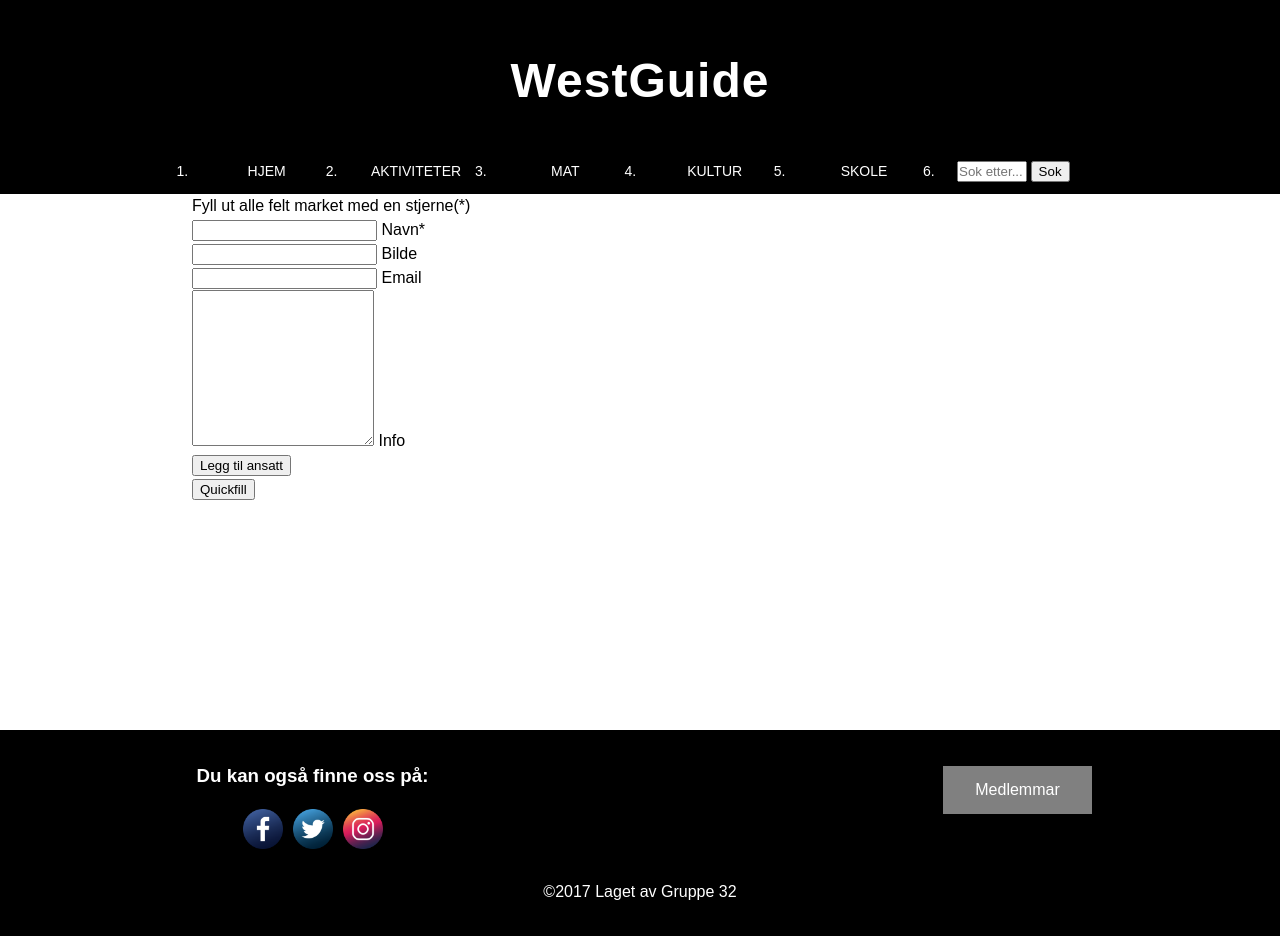
After one commit to saccky/webprojekt-2, a PHP site: page /new-employee.php in a window 1280 px wide. The commit adds this page. Run offline with PHP 8.4, Linux system fonts and the light colour scheme.

Commit message:
Lag ny, oppdater, fjern ansatt

```diff
--- a/employee.php
+++ b/employee.php
@@ -29,11 +29,11 @@
         { ?>
             <!--- Sletteknapp --->
             <a class="employee-delete-class" href="delete-employee.php?id=<?= $event['id'] ?>">
-                <button class="employee-btn" type="button"> Fjern Ansatt (placeholder) </button>
+                <button class="employee-btn" type="button"> Fjern Ansatt </button>
             </a>
             <!--- Endreknapp --->
             <a class="employee-edit-class" href="edit-employee.php?id=<?= $event['id'] ?>">
-                <button class="employee-btn" type="button"> Endre Info (placeholder) </button>
+                <button class="employee-btn" type="button"> Endre Info </button>
             </a>
         <?php } ?>
     </div>
--- /dev/null
+++ b/new-employee.php
@@ -0,0 +1,46 @@
+<?php
+    require 'header.php';
+?>
+
+<div class="wrap">
+    <div class="box">
+        <?= 'Fyll ut alle felt market med en stjerne(*)<br>' ?>
+        <main class="form-new">
+            <div class="">
+                <form class="" action="store-employee.php" method="post">
+                    <div class="">
+                        <input class="" type="text" id="new-name" name="new-name">
+                        <label class="">Navn*</label>
+                    </div>
+                    <div class="">
+                        <input class="" type="text" id="new-picture" name="new-picture">
+                        <label class="">Bilde</label>
+                    </div>
+                    <div class="">
+                        <input class="" type="text" id="new-email" name="new-email">
+                        <label class="">Email</label>
+                    </div>
+                    <div class="">
+                        <textarea class="" type="text" rows= "10" id="new-info" name="new-info"></textarea>
+                        <label class="" for="body">Info</label>
+                    </div>
+                    <button class="">
+                        Legg til ansatt
+                    </button>
+                </form>
+
+                <form class="" action="store-employee.php" method="post">
+                    <input type="hidden" id="new-name" name="new-name" value="Einstein">
+                    <input type="hidden" id="new-picture" name="new-picture" value="Bilder-Aktivitet/Einstein.jpg">
+                    <input type="hidden" id="new-email" name="new-email" value="Testemail@ikkeklikk.no">
+                    <input type="hidden" id="new-info" name="new-info" value="Test Info, fylt ut av Quickfill">
+                    <button class=""> Quickfill </button>
+                </form>
+            </div>
+        </main>
+    </div>
+</div>
+
+<?php
+    require 'footer.php';
+?>
--- a/store-event.php
+++ b/store-event.php
@@ -19,6 +19,5 @@
     "'.$_POST['new-tag'].'")');
 
     require 'connection-footer.php';
-
     header('Location: index.php');
     exit;
--- a/update-article.php
+++ b/update-article.php
@@ -4,7 +4,7 @@
 
     if(empty($_POST["edit-title"]) || empty($_POST["edit-body"]) || empty($_POST["edit-author"])) //Hvis tittel, body, eller forfatter ikke er fylt ut, send bruker tilbake
     {
-        header('Location: javascript://history.go(-1)');
+        header('Location: edit-article.php?id='.$articleid);
         exit;
     }
 
```
Also changed, not shown: delete-employee.php (added, +7 -0 lines), edit-employee.php (added, +48 -0 lines), store-employee.php (added, +20 -0 lines), update-employee.php (added, +21 -0 lines), user.php (+6 -3 lines).
